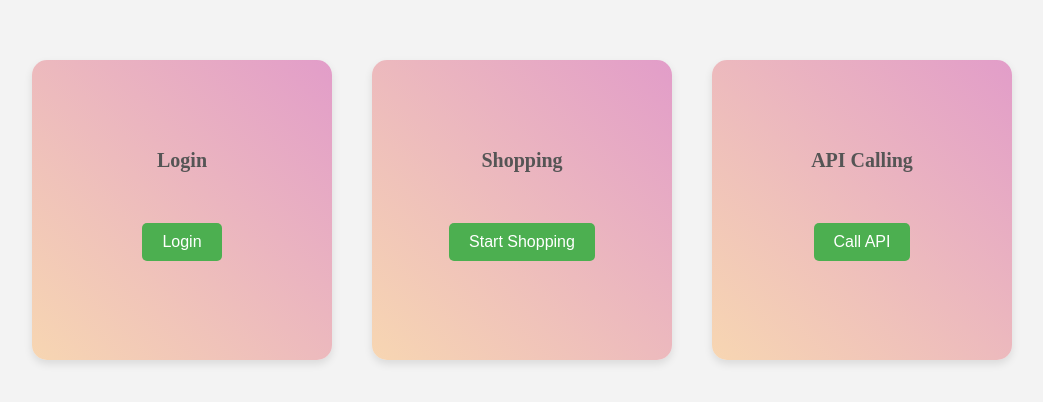
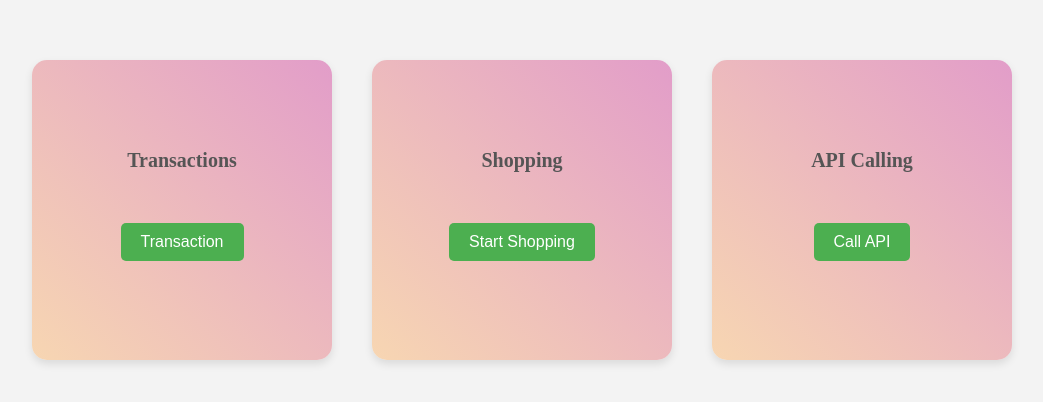
Before and after one commit to BhargavChoppalli/Javascript-project, a plain HTML site: page index.html in a window 1280 px wide. Shown: the part 190-592 px from the top of the page, without its empty margins (118-1161 px from the left). Drawn offline with Linux system fonts and the light colour scheme.

Commit message:
changed box1 form login to transactions

```diff
--- a/index.html
+++ b/index.html
@@ -72,10 +72,10 @@
 <div class="container">
     <!-- Box 1 -->
     <div class="box" id="loginBox">
-        Login
+        Transactions
         <div class="btn-container">
             <form action="Login page/login.html" method="get">
-                <button class="btn" type="submit">Login</button>
+                <button class="btn" type="submit">Transaction</button>
             </form>
         </div>
     </div>
```
